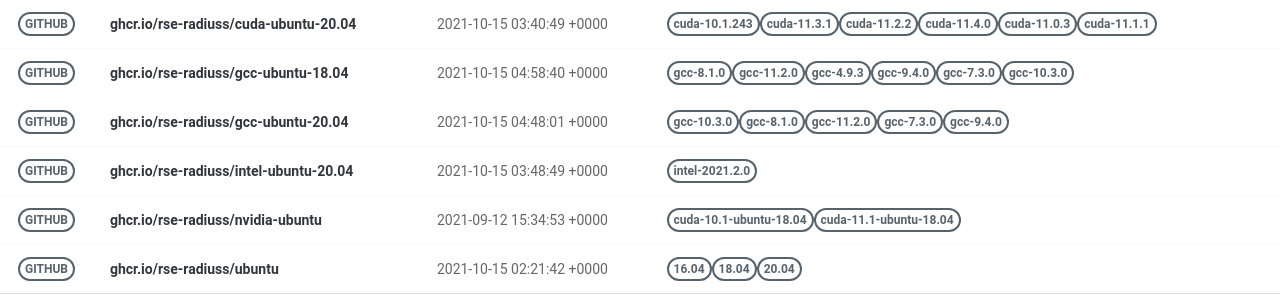
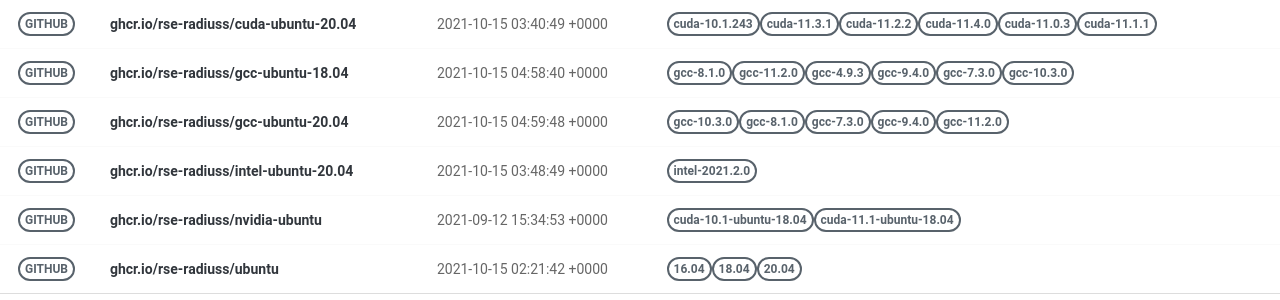
Before and after one commit to rse-ops/docker-images, a Jekyll site: the page built from pages/index.md, in a window 1280 px wide. Shown: the part 228-528 px from the top of the page. Built offline with Jekyll 4.4.1, drawn with Linux system fonts in a browser that asks for light colours; nearby versions of some CDN libraries.

Commit message:
Automated push to update library 2021-10-15

```diff
--- a/_library/ghcr.io-rse-radiuss-gcc-ubuntu-20.04.md
+++ b/_library/ghcr.io-rse-radiuss-gcc-ubuntu-20.04.md
@@ -1,7 +1,7 @@
 ---
 layout: container
 name: ghcr.io/rse-radiuss/gcc-ubuntu-20.04
-updated_at: 2021-10-15 04:48:01.349935
+updated_at: 2021-10-15 04:59:48.364105
 
 
 container_url: https://github.com/orgs/rse-radiuss/packages/container/package/gcc-ubuntu-20.04
@@ -12,14 +12,14 @@ versions:
  - tag: gcc-8.1.0
    dockerfile: https://github.com/rse-radiuss/docker-images/blob/main/ubuntu/gcc/Dockerfile
    manifest: https://crane.ggcr.dev/manifest/ghcr.io/rse-radiuss/gcc-ubuntu-20.04:gcc-8.1.0
- - tag: gcc-11.2.0
-   dockerfile: https://github.com/rse-radiuss/docker-images/blob/main/ubuntu/gcc/Dockerfile
-   manifest: https://crane.ggcr.dev/manifest/ghcr.io/rse-radiuss/gcc-ubuntu-20.04:gcc-11.2.0
  - tag: gcc-7.3.0
    dockerfile: https://github.com/rse-radiuss/docker-images/blob/main/ubuntu/gcc/Dockerfile
    manifest: https://crane.ggcr.dev/manifest/ghcr.io/rse-radiuss/gcc-ubuntu-20.04:gcc-7.3.0
  - tag: gcc-9.4.0
    dockerfile: https://github.com/rse-radiuss/docker-images/blob/main/ubuntu/gcc/Dockerfile
    manifest: https://crane.ggcr.dev/manifest/ghcr.io/rse-radiuss/gcc-ubuntu-20.04:gcc-9.4.0
+ - tag: gcc-11.2.0
+   dockerfile: https://github.com/rse-radiuss/docker-images/blob/main/ubuntu/gcc/Dockerfile
+   manifest: https://crane.ggcr.dev/manifest/ghcr.io/rse-radiuss/gcc-ubuntu-20.04:gcc-11.2.0
 
 ---
```
